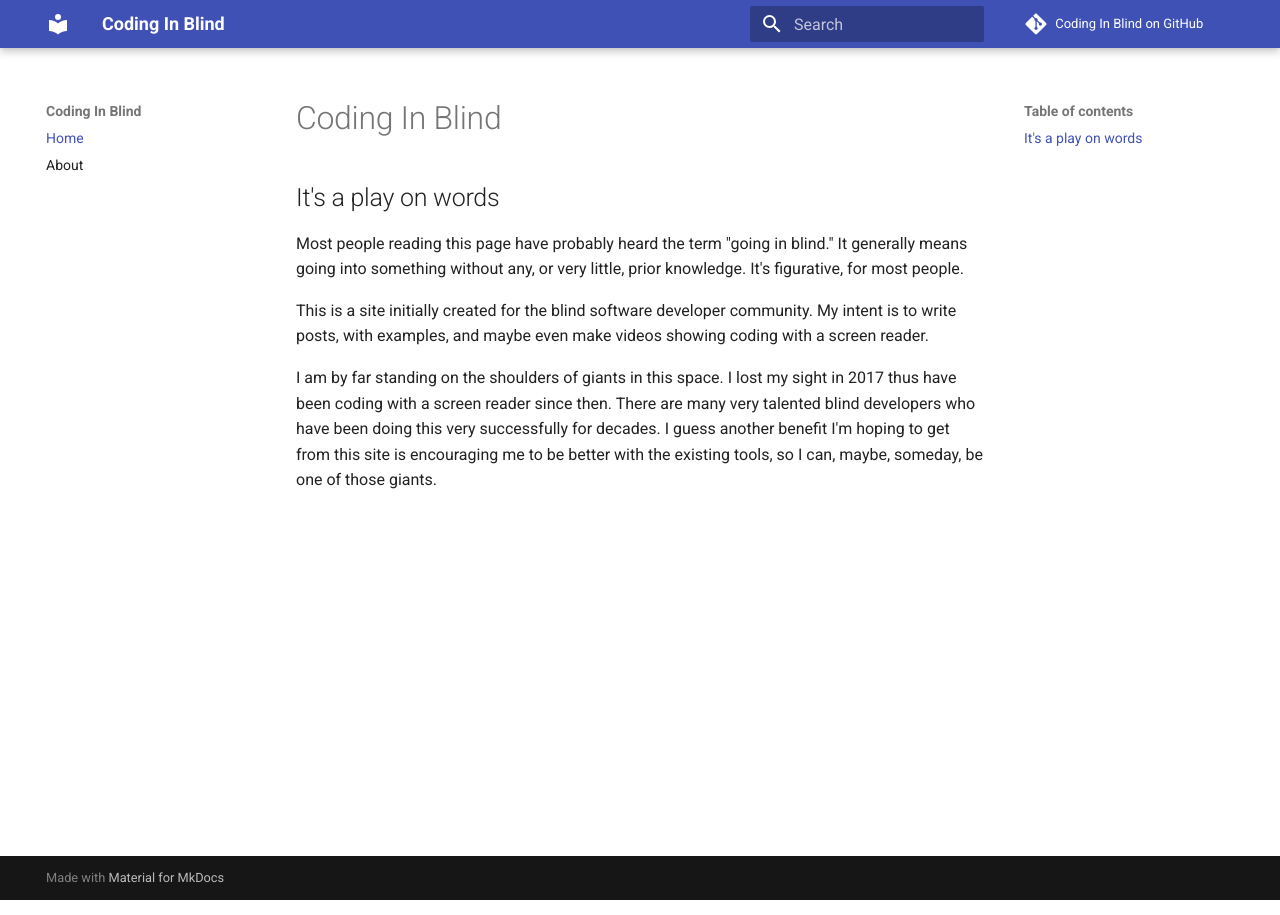
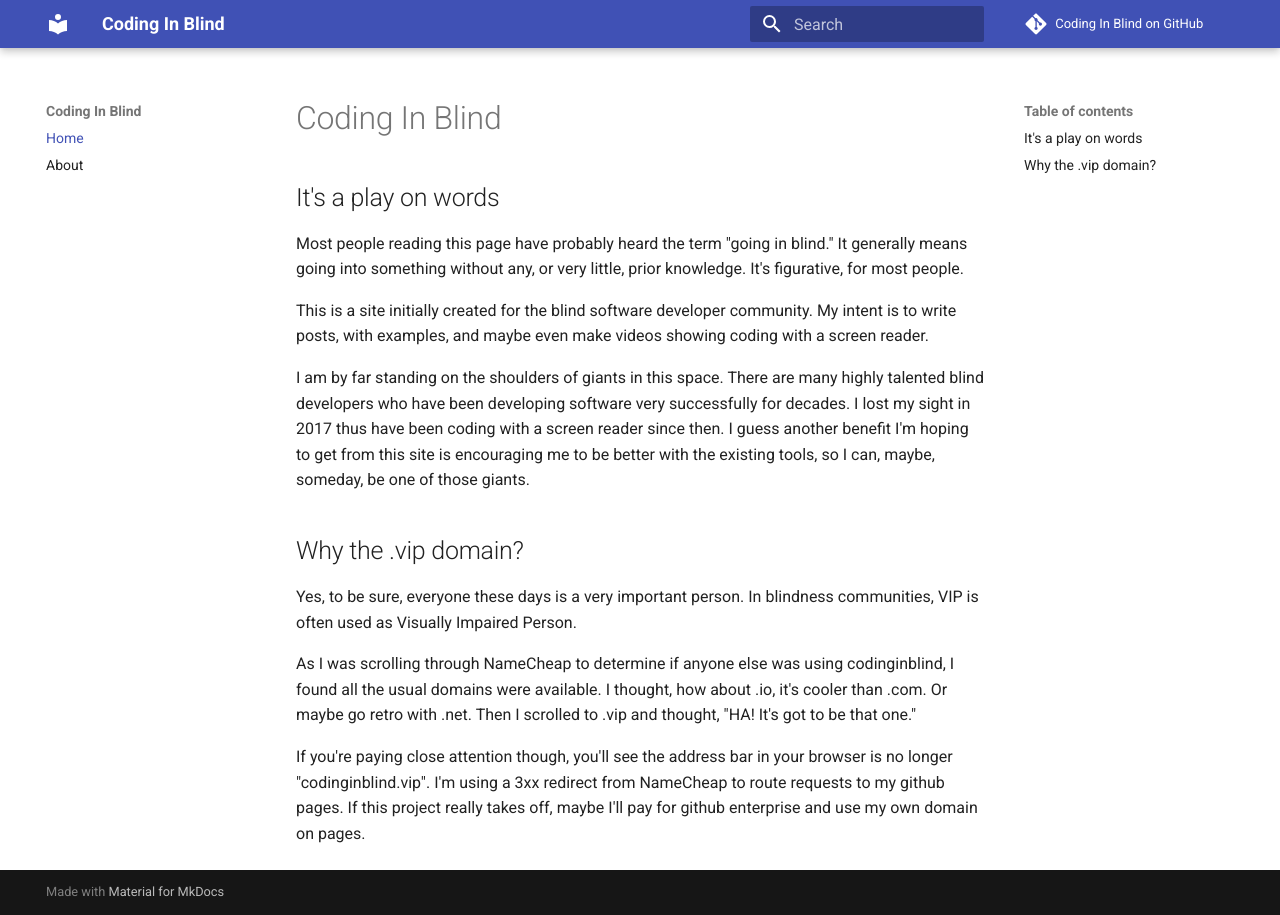
Before and after one commit to joeldodson/codinginblind, an MkDocs documentation site: the page built from docs/index.md, in a window 1280 px wide. Built offline with MkDocs 1.6.1 and Material for MkDocs 9.7.7, drawn with Linux system fonts in a browser that asks for light colours; comment, search, counter and statistics services are not loaded.

Commit message:
added comment about vip domain and redirect to GH pages

```diff
--- a/docs/index.md
+++ b/docs/index.md
@@ -11,8 +11,23 @@ My intent is to write posts, with examples, and maybe even make videos
 showing coding with a screen reader.
 
 I am by far standing on the shoulders of giants in this space.
+There are many highly talented blind developers
+who have been developing software very successfully for decades.
 I lost my sight in 2017 thus have been coding with a screen reader since then.
-There are many very talented blind developers
-who have been doing this very successfully for decades.
 I guess another benefit I'm hoping to get from this site
 is encouraging me to be better with the existing tools, so I can, maybe, someday, be one of those giants.
+
+## Why the .vip domain?
+
+Yes, to be sure, everyone these days is a very important person.
+In blindness communities, VIP is often used as Visually Impaired Person.
+
+As I was scrolling through NameCheap to determine if anyone else was using codinginblind, I found all the usual domains were available.
+I thought, how about .io, it's cooler than .com.
+Or maybe go retro with .net.
+Then I scrolled to .vip and thought, "HA! It's got to be that one."
+
+If you're paying close attention though, you'll see
+the address bar in your browser is no longer "codinginblind.vip".
+I'm using a 3xx redirect from NameCheap to route requests to my github pages.
+If this project really takes off, maybe I'll pay for github enterprise and use my own domain on pages.
```
